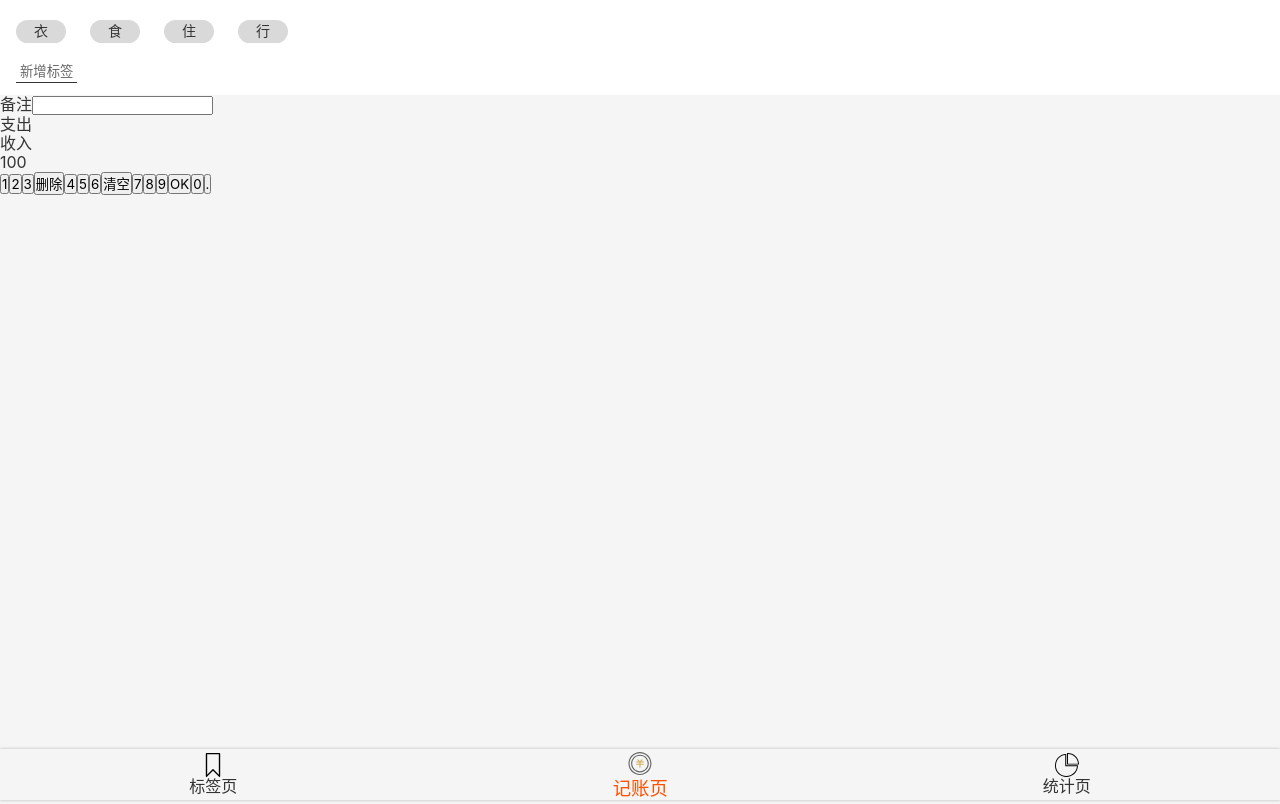
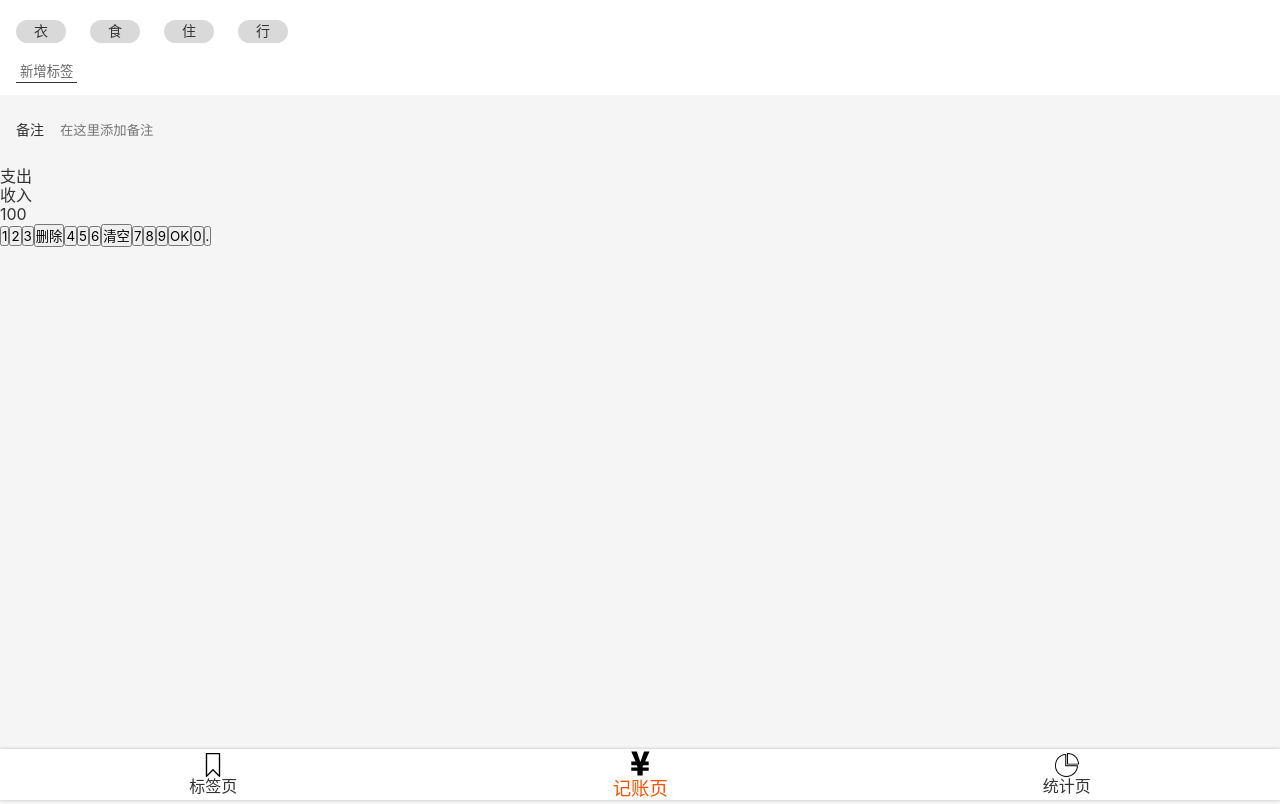
Before and after one commit to Old000Driver/svmoneysys-react, a React app: page /#/money in a window 1280 px wide. Built offline with nearby package versions, Linux system fonts and the light colour scheme; the HTML template or start-up script is replaced by a standard one.

Commit message:
完成Notes UI

```diff
--- a/src/components/Nav.tsx
+++ b/src/components/Nav.tsx
@@ -4,6 +4,7 @@
 import Icon from './Icon';
 
 const NavWrapper = styled.div`
+  background: white;
   box-shadow: 0 0 3px rgba(0, 0, 0, 0.25);
 
   > ul {
--- a/src/index.scss
+++ b/src/index.scss
@@ -53,3 +53,7 @@
   height: 1em;
   display: inline-block;
 }
+
+:focus {
+  outline: none;
+}
--- a/src/views/Money.tsx
+++ b/src/views/Money.tsx
@@ -29,6 +29,23 @@
   }
 `;
 const NotesSection = styled.section`
+  background: #f5f5f5;
+  padding: 0 16px;
+  font-size: 14px;
+  > label{
+    display: flex;
+    align-items: center;
+    >span{
+      margin-right: 16px; white-space: nowrap;
+    }
+    >input{
+      display: block;
+      width: 100%;
+      height: 72px;
+      background: none;
+      border: none;
+    }
+  }
 `;
 const CategorySection = styled.section`
 `;
@@ -50,7 +67,7 @@
       <NotesSection>
         <label>
           <span>备注</span>
-          <input type="text"/>
+          <input type="text" placeholder="在这里添加备注"/>
         </label>
       </NotesSection>
       <CategorySection>
```
Also changed, not shown: src/icons/money.svg.
